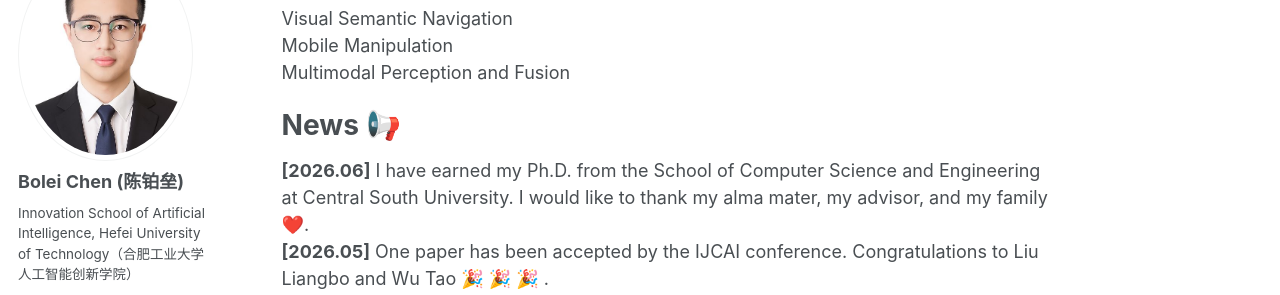
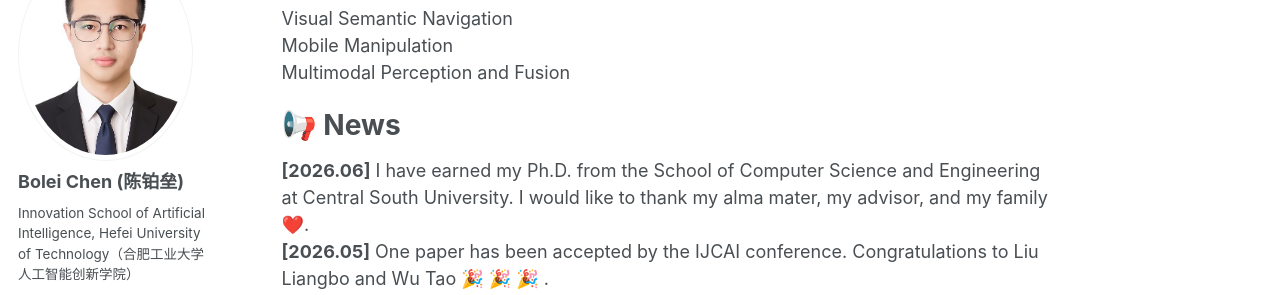
Before and after one commit to BoLeiChen/boleichen.github.io, a Jekyll site: the page built from _pages/about.md, in a window 1280 px wide and 900 px high, scrolled down 842 px. Shown: the part 152-447 px from the top of the window. Built offline with Jekyll 4.4.1, drawn with Linux system fonts in a browser that asks for light colours; emoji names are drawn with the system emoji font; a style sheet for code colours, icons or effects is not loaded.

```diff
--- a/_pages/about.md
+++ b/_pages/about.md
@@ -27,7 +27,7 @@ Embodied AI
 <br>Mobile Manipulation
 <br>Multimodal Perception and Fusion
 
-News :loudspeaker:
+:loudspeaker: News
 ======
 **[2026.06]** I have earned my Ph.D. from the School of Computer Science and Engineering at Central South University. I would like to thank my alma mater, my advisor, and my family :heart:.
 <br>**[2026.05]** One paper has been accepted by the IJCAI conference. Congratulations to Liu Liangbo and Wu Tao :tada: :tada: :tada: .
```
